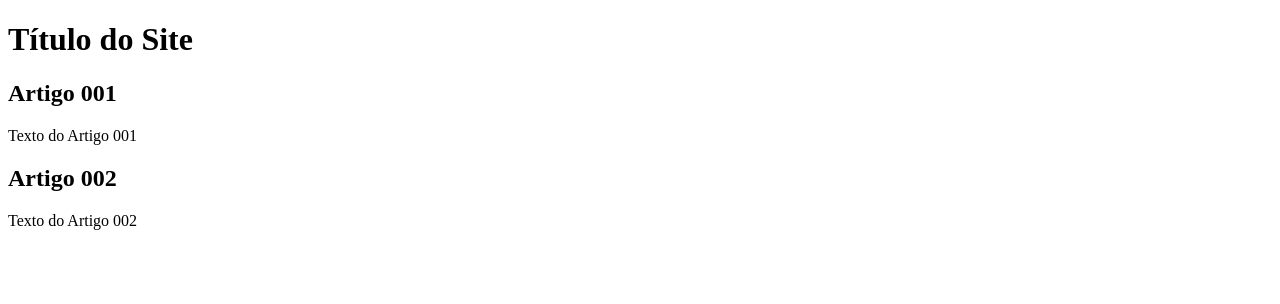
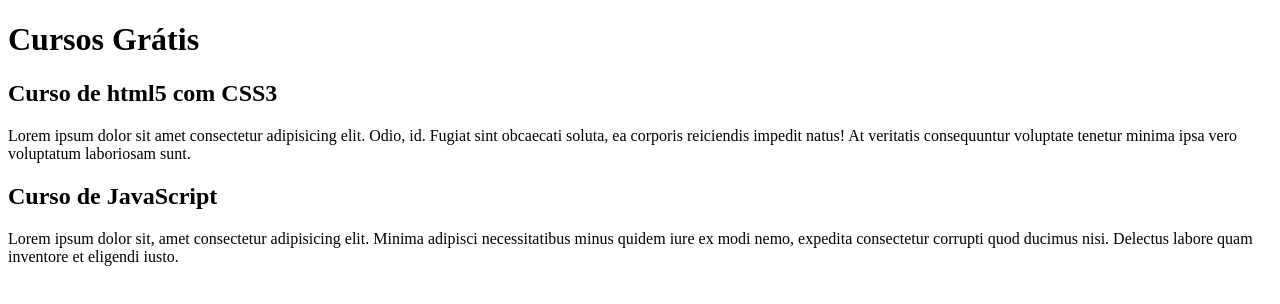
Before and after one commit to Cristiane-Amui/projeto-site, a plain HTML site: page index.html in a window 1280 px wide. Drawn offline with Linux system fonts and the light colour scheme.

Commit message:
Comecei a escrever o conteúdo

```diff
--- a/index.html
+++ b/index.html
@@ -8,15 +8,15 @@
 <body>
     <main>
         <header>
-            <h1>Título do Site</h1>
+            <h1>Cursos Grátis</h1>
         </header>
         <article>
-            <h2>Artigo 001</h2>
-            <p>Texto do Artigo 001</p>
+            <h2>Curso de html5 com CSS3</h2>
+            <p>Lorem ipsum dolor sit amet consectetur adipisicing elit. Odio, id. Fugiat sint obcaecati soluta, ea corporis reiciendis impedit natus! At veritatis consequuntur voluptate tenetur minima ipsa vero voluptatum laboriosam sunt.</p>
         </article>
         <article>
-            <h2>Artigo 002</h2>
-            <p>Texto do Artigo 002</p>
+            <h2>Curso de JavaScript</h2>
+            <p>Lorem ipsum dolor sit, amet consectetur adipisicing elit. Minima adipisci necessitatibus minus quidem iure ex modi nemo, expedita consectetur corrupti quod ducimus nisi. Delectus labore quam inventore et eligendi iusto.</p>
         </article>
     </main>
 </body>
```
